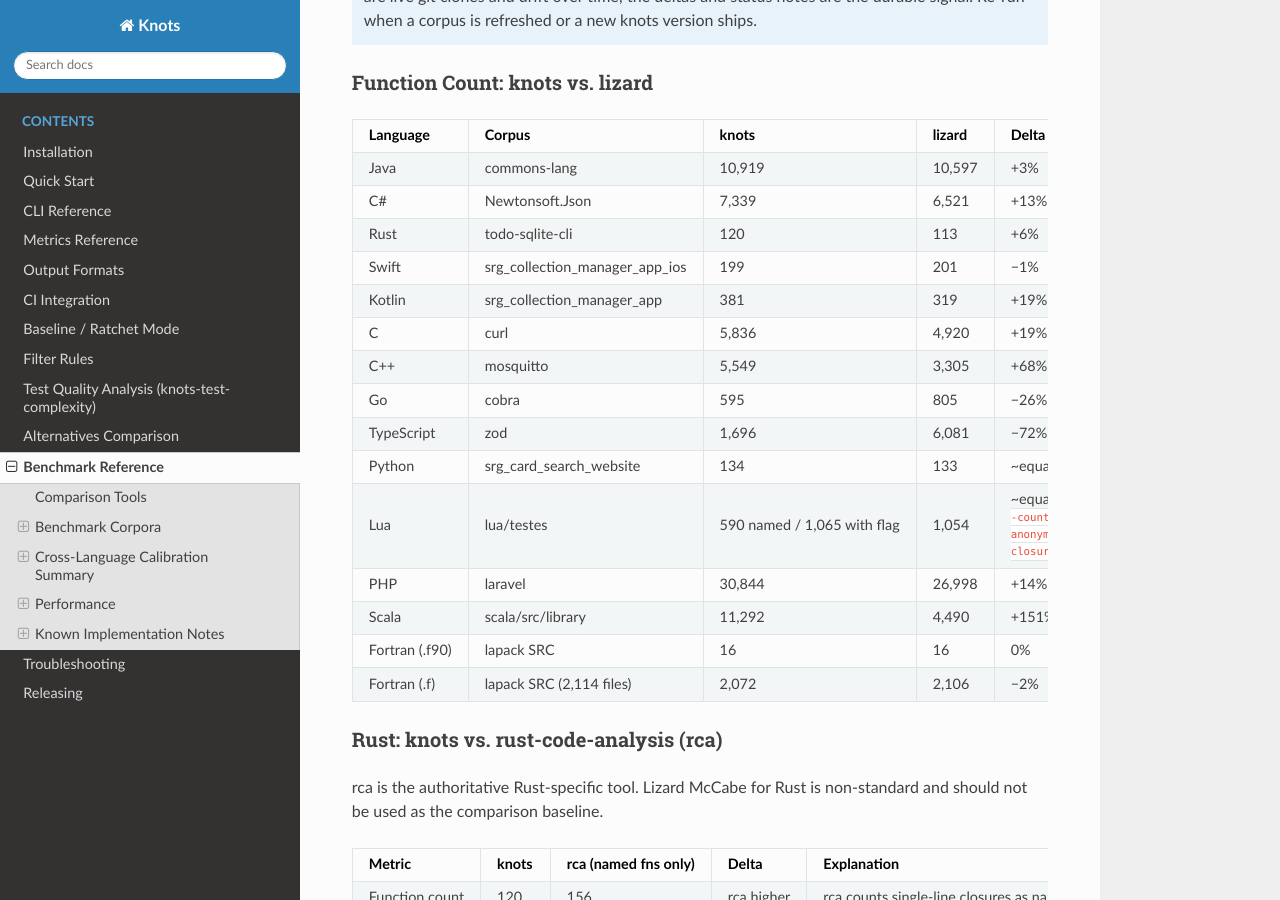
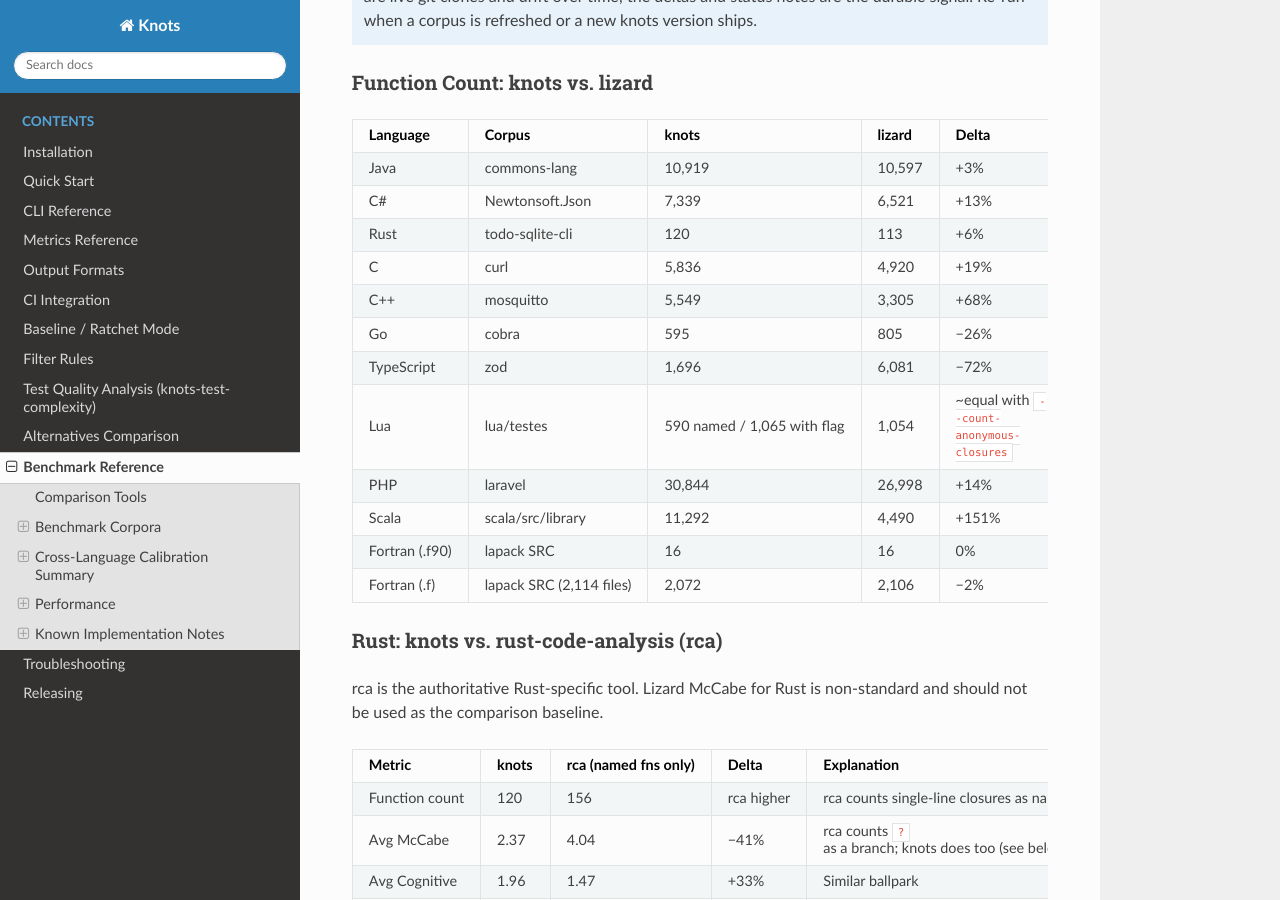
Before and after one commit to brandon-arrendondo/knots, a Sphinx documentation site: the page built from docs/benchmarks.rst, in a window 1280 px wide and 900 px high, scrolled down 1795 px. Built offline with Sphinx 7.4.7 and the Read the Docs theme 3.1.0, drawn with Linux system fonts in a browser that asks for light colours.

Commit message:
docs(benchmark): remove private srg corpus references from calibration table
Co-Authored-By: Claude Sonnet 4.6 <noreply@anthropic.com>

```diff
--- a/docs/benchmarks.rst
+++ b/docs/benchmarks.rst
@@ -187,18 +187,7 @@ Function Count: knots vs. lizard
      - 113
      - +6%
      - Good agreement
-   * - Swift
-     - srg_collection_manager_app_ios
-     - 199
-     - 201
-     - −1%
-     - Excellent
-   * - Kotlin
-     - srg_collection_manager_app
-     - 381
-     - 319
-     - +19%
-     - Explained: 55 single-expression funs + 7 abstract decls lizard skips
+
    * - C
      - curl
      - 5,836
@@ -223,12 +212,7 @@ Function Count: knots vs. lizard
      - 6,081
      - −72%
      - Explained: ~4,400 anonymous arrow callbacks; named counts similar
-   * - Python
-     - srg_card_search_website
-     - 134
-     - 133
-     - ~equal
-     - Good
+
    * - Lua
      - lua/testes
      - 590 named / 1,065 with flag
```
